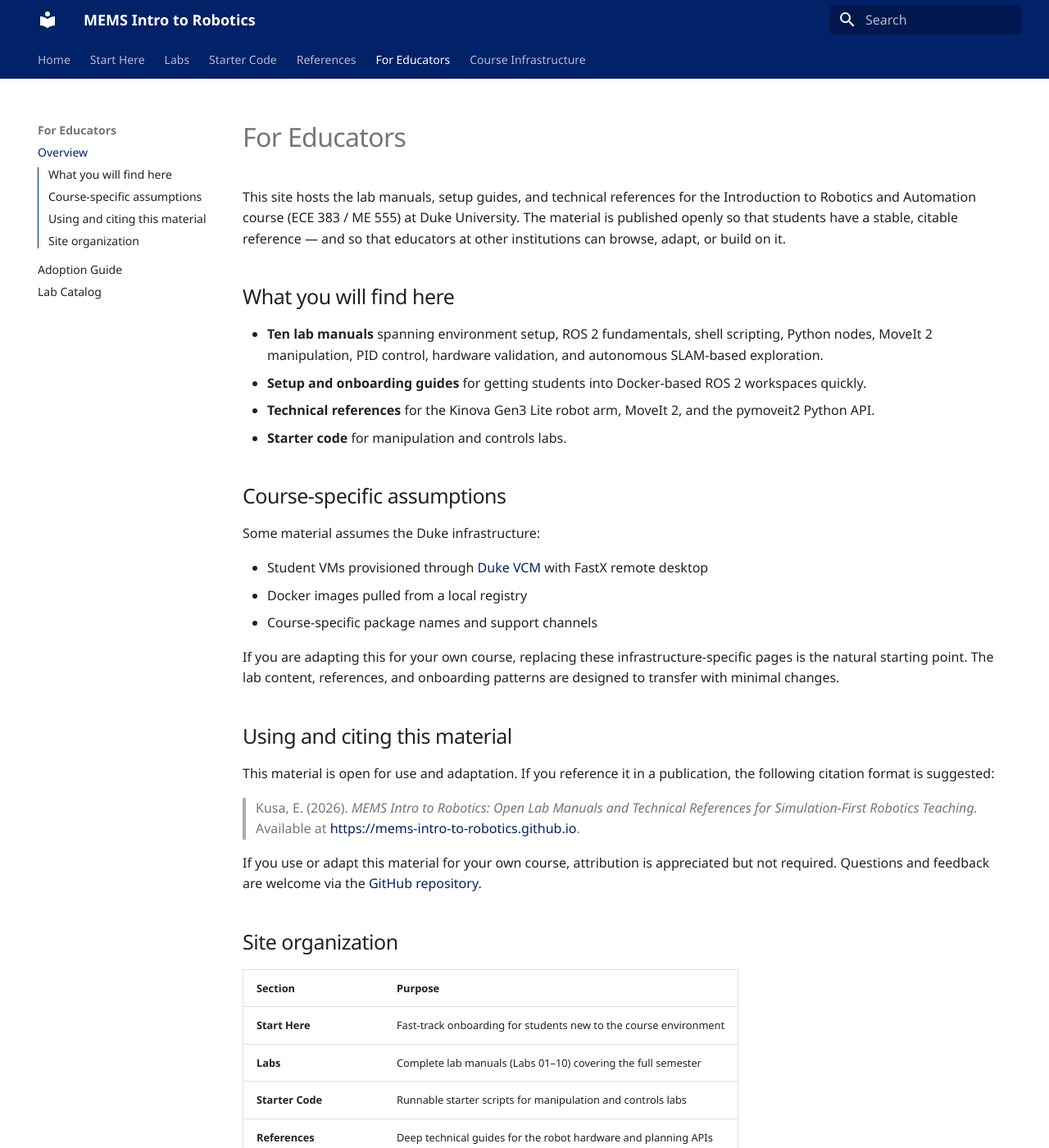
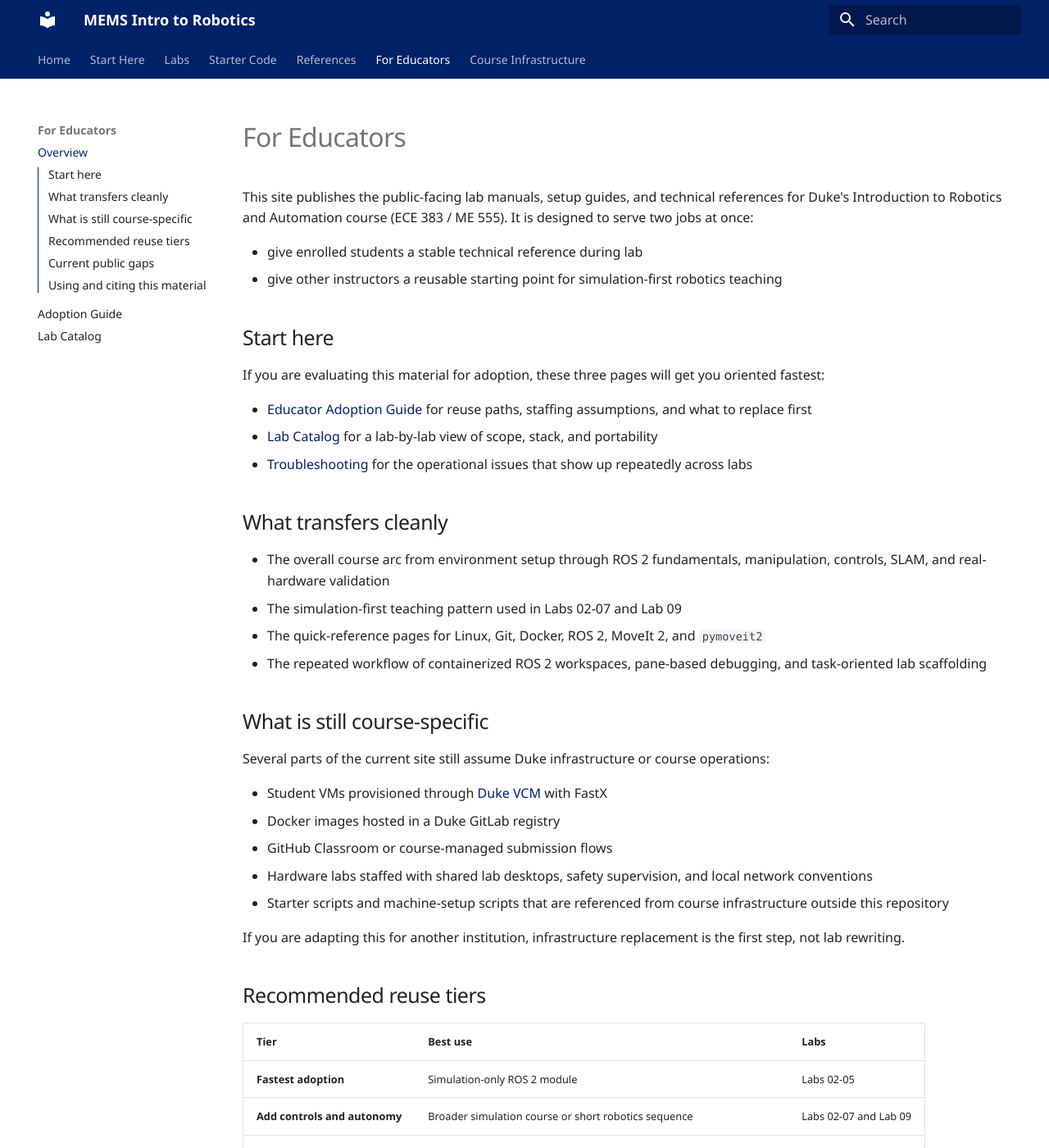
Before and after one commit to MEMS-Intro-to-Robotics/MEMS-Intro-to-Robotics.github.io, an MkDocs documentation site: the page built from docs/for-educators.md, in a window 1280 px wide and 1400 px high. Shown: the whole window at 82% size. Built offline with MkDocs 1.6.1 and Material for MkDocs 9.7.7, drawn with Linux system fonts in a browser that asks for light colours; some of the changed text lies outside the part shown.

Commit message:
Fix attribution language to match CC BY 4.0 license
The For Educators page incorrectly stated attribution was "appreciated
but not required," contradicting the CC BY 4.0 license which requires it.

Co-Authored-By: Claude Opus 4.6 <noreply@anthropic.com>

```diff
--- a/docs/for-educators.md
+++ b/docs/for-educators.md
@@ -1,38 +1,59 @@
 # For Educators
 
-This site hosts the lab manuals, setup guides, and technical references for the Introduction to Robotics and Automation course (ECE 383 / ME 555) at Duke University. The material is published openly so that students have a stable, citable reference — and so that educators at other institutions can browse, adapt, or build on it.
+This site publishes the public-facing lab manuals, setup guides, and technical references for Duke's Introduction to Robotics and Automation course (ECE 383 / ME 555). It is designed to serve two jobs at once:
 
-## What you will find here
+- give enrolled students a stable technical reference during lab
+- give other instructors a reusable starting point for simulation-first robotics teaching
 
-- **Ten lab manuals** spanning environment setup, ROS 2 fundamentals, shell scripting, Python nodes, MoveIt 2 manipulation, PID control, hardware validation, and autonomous SLAM-based exploration.
-- **Setup and onboarding guides** for getting students into Docker-based ROS 2 workspaces quickly.
-- **Technical references** for the Kinova Gen3 Lite robot arm, MoveIt 2, and the pymoveit2 Python API.
-- **Starter code** for manipulation and controls labs.
+## Start here
 
-## Course-specific assumptions
+If you are evaluating this material for adoption, these three pages will get you oriented fastest:
 
-Some material assumes the Duke infrastructure:
+- [Educator Adoption Guide](educator-adoption.md) for reuse paths, staffing assumptions, and what to replace first
+- [Lab Catalog](lab-catalog.md) for a lab-by-lab view of scope, stack, and portability
+- [Troubleshooting](troubleshooting.md) for the operational issues that show up repeatedly across labs
 
-- Student VMs provisioned through [Duke VCM](https://vcm.duke.edu) with FastX remote desktop
-- Docker images pulled from a local registry
-- Course-specific package names and support channels
+## What transfers cleanly
 
-If you are adapting this for your own course, replacing these infrastructure-specific pages is the natural starting point. The lab content, references, and onboarding patterns are designed to transfer with minimal changes.
+- The overall course arc from environment setup through ROS 2 fundamentals, manipulation, controls, SLAM, and real-hardware validation
+- The simulation-first teaching pattern used in Labs 02-07 and Lab 09
+- The quick-reference pages for Linux, Git, Docker, ROS 2, MoveIt 2, and `pymoveit2`
+- The repeated workflow of containerized ROS 2 workspaces, pane-based debugging, and task-oriented lab scaffolding
+
+## What is still course-specific
+
+Several parts of the current site still assume Duke infrastructure or course operations:
+
+- Student VMs provisioned through [Duke VCM](https://vcm.duke.edu) with FastX
+- Docker images hosted in a Duke GitLab registry
+- GitHub Classroom or course-managed submission flows
+- Hardware labs staffed with shared lab desktops, safety supervision, and local network conventions
+- Starter scripts and machine-setup scripts that are referenced from course infrastructure outside this repository
+
+If you are adapting this for another institution, infrastructure replacement is the first step, not lab rewriting.
+
+## Recommended reuse tiers
+
+| Tier | Best use | Labs |
+|---|---|---|
+| **Fastest adoption** | Simulation-only ROS 2 module | Labs 02-05 |
+| **Add controls and autonomy** | Broader simulation course or short robotics sequence | Labs 02-07 and Lab 09 |
+| **Full local course** | Programs with matched hardware, staffing, and support infrastructure | Labs 01-10 |
+
+## Current public gaps
+
+This repository already contains substantial public course material, but a few supporting assets are not yet mirrored here:
+
+- Lab 06 and Lab 07 starter files are documented here, but the actual scripts are still fetched from course toolkit links referenced in the lab manuals
+- The machine bootstrap scripts described in the setup documentation are not currently versioned in this repository
+- Some labs still contain placeholder images where the original Canvas-hosted screenshots were removed during public publishing
+
+Those gaps do not reduce the teaching value of the written material, but they do matter for outside adoption.
 
 ## Using and citing this material
 
-This material is open for use and adaptation. If you reference it in a publication, the following citation format is suggested:
+This material is licensed under [CC BY 4.0](https://creativecommons.org/licenses/by/4.0/). You are free to use, adapt, and redistribute it, provided you give appropriate credit. If you reference it in a publication, the following citation format is suggested:
 
 > Kusa, E. (2026). *MEMS Intro to Robotics: Open Lab Manuals and Technical References for Simulation-First Robotics Teaching.* Available at [https://mems-intro-to-robotics.github.io](https://mems-intro-to-robotics.github.io).
 
-If you use or adapt this material for your own course, attribution is appreciated but not required. Questions and feedback are welcome via the [GitHub repository](https://github.com/MEMS-Intro-to-Robotics/MEMS-Intro-to-Robotics.github.io).
-
-## Site organization
-
-| Section | Purpose |
-|---|---|
-| **Start Here** | Fast-track onboarding for students new to the course environment |
-| **Labs** | Complete lab manuals (Labs 01–10) covering the full semester |
-| **Starter Code** | Runnable starter scripts for manipulation and controls labs |
-| **References** | Deep technical guides for the robot hardware and planning APIs |
-| **Course Infrastructure** | Machine bootstrap scripts and environment documentation |
+For adapted course materials, a brief attribution (e.g., "Based on materials by Evan Kusa, Duke University") is sufficient to satisfy the license. Questions and feedback are welcome via the [GitHub repository](https://github.com/MEMS-Intro-to-Robotics/MEMS-Intro-to-Robotics.github.io).
```
